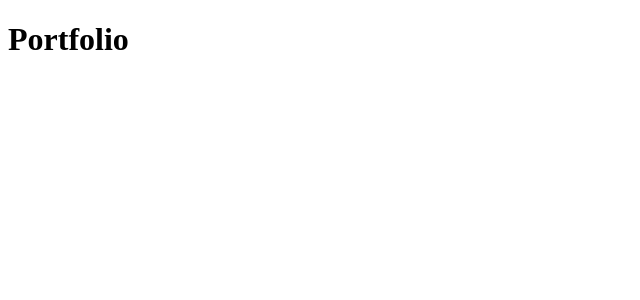
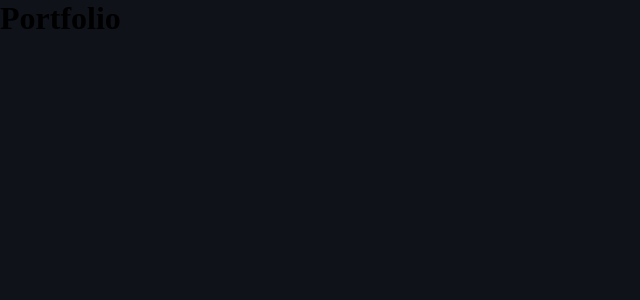
Before and after one commit to PakawatNoosaard/ReactFinalProject, a React (Create React App) app: page / in a window 1280 px wide. Shown: the top 300 px of the page, without its empty margins (0-640 px from the left). Built offline with nearby package versions, Linux system fonts and the light colour scheme.

Commit message:
commit_1

```diff
--- a/src/App.js
+++ b/src/App.js
@@ -1,5 +1,3 @@
-
-
 function App() {
   return (
     <div className="App">
--- /dev/null
+++ b/src/Styles/GlobalStyle.js
@@ -0,0 +1,35 @@
+import {createGlobalStyle} from 'styled-components'
+
+const GlobalStyled = createGlobalStyle`
+:root{
+    --primary-color: #007bff;
+    --primary-color-light: #057FFF;
+    --secondary-color: #6c757d;
+    --background-dark-color: #10121A;
+    --background-dark-grey: #191D2B;
+    --border-color: #2e344e;
+    --background-light-color: #F1F1F1;
+    --background-light-color-2: rgba(3,127,255,.3);
+    --white-color: #FFF;
+    --font-light-color: #a4acc4;
+    --font-dark-color: #313131;
+    --font-dark-color-2: #151515;
+    --sidebar-dark-color: #191D2B;
+    --scrollbar-bg-color: #383838;
+    --scrollbar-thump-color: #6b6b6b;
+    --scrollbar-track-color: #383838;
+}
+    *{
+        padding: 0;
+        margin: 0;
+        box-sizing: border-box;
+        font-siza: 1.2rem;
+        list-style: none;
+        text-decoration: none;
+    }
+    body{
+        background-color: var(--background-dark-color);
+    }
+`;
+
+export default GlobalStyled;
--- a/src/index.js
+++ b/src/index.js
@@ -1,10 +1,12 @@
 import React from 'react';
 import ReactDOM from 'react-dom';
 import App from './App';
+import GlobalStyled from './Styles/GlobalStyle';
 
 
 ReactDOM.render(
   <React.StrictMode>
+    <GlobalStyled />
     <App />
   </React.StrictMode>,
   document.getElementById('root')
```
Also changed, not shown: src/Components/Sidebar.js (added).
